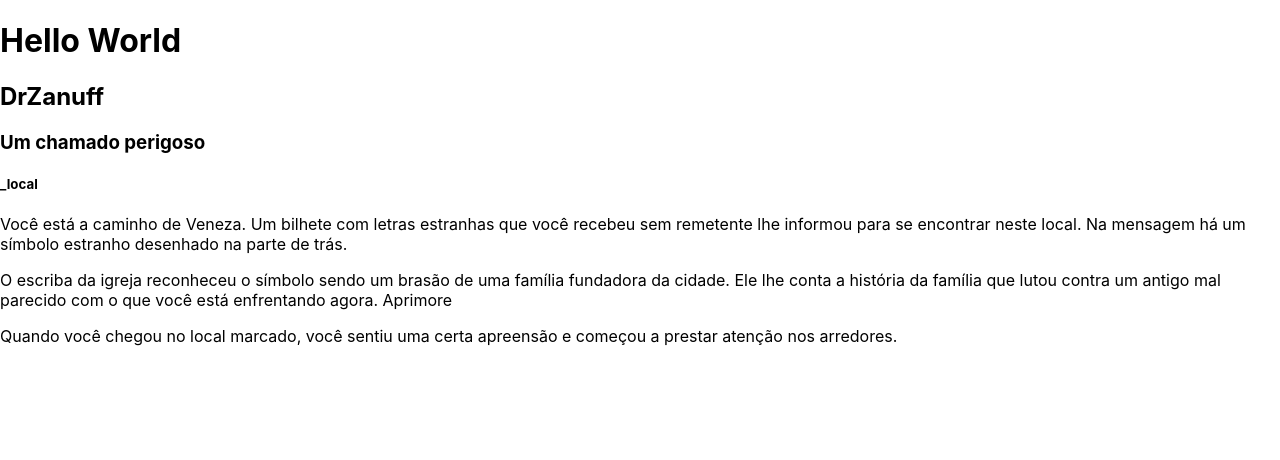
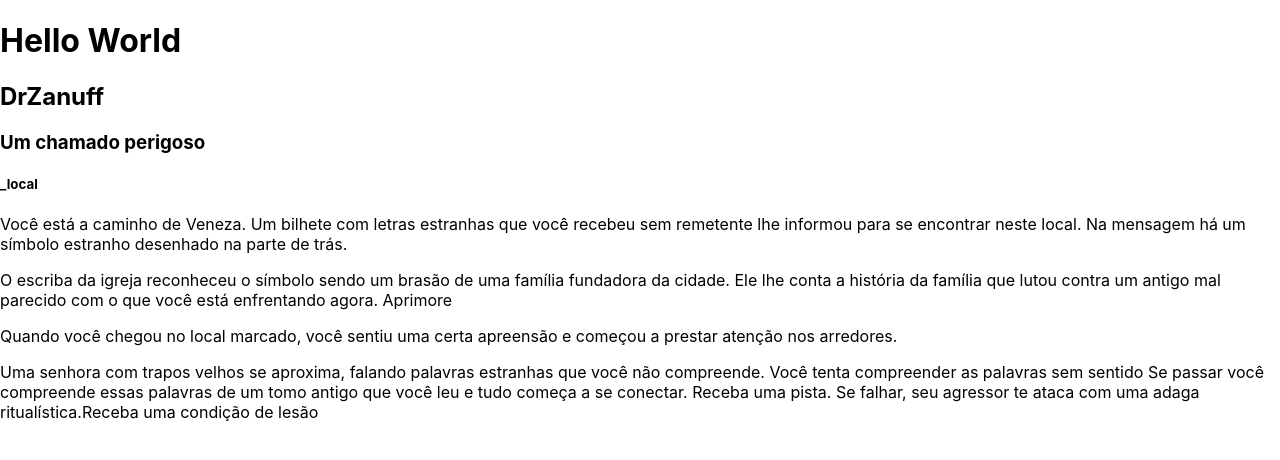
Before and after one commit to DrZanuff/eldritch-horror-random-ecounters, a Next.js app: page / in a window 1280 px wide. Shown: the top 460 px of the page. Built offline with nearby package versions, Linux system fonts and the light colour scheme.

Commit message:
Card 1 fate 1

```diff
--- a/src/components/myJs.js
+++ b/src/components/myJs.js
@@ -159,10 +159,119 @@ export function superEval(lang = 'en-us', local = 'sanFran') {
 
     append(options[lang])
 
-    shuffle([fate1, fate2, fate3])()
+    shuffle([fate1])()
   }
 
-  function fate1() {}
+  function fate1() {
+    const person = shuffle([
+      {
+        'pt-br': 'Uma figura encapuzada',
+        'en-us': 'A hooded figure',
+      },
+      {
+        'pt-br': 'Um homen com olhos estranhos',
+        'en-us': 'a man with strange eyes',
+      },
+      {
+        'pt-br': 'Uma senhora com trapos velhos',
+        'en-us': 'A lady with old rags',
+      },
+    ])
+
+    const omen = shuffle([
+      {
+        'pt-br': 'de um sonho que você teve',
+        'en-us': 'of a dream you had',
+      },
+      {
+        'pt-br': 'de um tomo antigo que você leu ',
+        'en-us': 'from an old tome you read ',
+      },
+    ])
+
+    const reward = shuffle([
+      {
+        'pt-br': 'Receba uma pista',
+        'en-us': 'Receive a clue',
+      },
+      {
+        'pt-br': 'Aprimore uma proficiência da sua escolha',
+        'en-us': 'Improve a skill of your choice',
+      },
+      {
+        'pt-br': 'Ganhe um feitiço',
+        'en-us': 'Win a spell',
+      },
+    ])
+
+    const succses = {
+      'pt-br': `Se passar você compreende essas palavras ${omen[lang]} e tudo começa a se conectar. ${reward[lang]}.`,
+      'en-us': `If you pass you understand these words ${omen[lang]} and everything starts to connect. ${reward[lang]}.`,
+    }
+
+    const consequence1 = shuffle([
+      {
+        'pt-br': 'Perca 1 vida',
+        'en-us': 'Lose 1 life',
+      },
+      {
+        'pt-br': 'Receba uma condição de lesão',
+        'en-us': 'Receive an Injury Condition',
+      },
+      {
+        'pt-br': 'Remova um aprimoramento',
+        'en-us': 'Remove an improvement',
+      },
+    ])
+
+    const consequence2 = shuffle([
+      {
+        'pt-br': 'perca 1 de sanidade',
+        'en-us': 'lose 1 sanity',
+      },
+      {
+        'pt-br': 'avance a Perdição em 1',
+        'en-us': 'advance Doom by 1',
+      },
+    ])
+
+    const weapon = shuffle([
+      {
+        'pt-br': 'uma adaga ritualística',
+        'en-us': 'a ritualistic dagger',
+      },
+      {
+        'pt-br': 'uma espada mágica',
+        'en-us': 'a magic sword',
+      },
+      {
+        'pt-br': 'um feitiço profano',
+        'en-us': 'an unholy spell',
+      },
+    ])
+
+    const failure = shuffle([
+      {
+        'pt-br': `Se falhar, seu agressor te ataca com ${weapon[lang]}.${consequence1[lang]}`,
+        'en-us': `If you fail, your aggressor attacks you with ${weapon[lang]}.${consequence1[lang]}`,
+      },
+      {
+        'pt-br': '',
+        'en-us': '',
+      },
+      {
+        'pt-br': `Se falhar, estas palavras prenunciam algo muito ruim que está para acontecer, ${consequence2[lang]}.`,
+        'en-us': `If you fail, these words portend something very bad is about to happen, ${consequence2[lang]}.`,
+      },
+    ])
+
+    const options = {
+      'pt-br': `${person[lang]} se aproxima, falando palavras estranhas que você não compreende. Você tenta compreender as palavras sem sentido <span class="icon observation" /> \n\n ${succses[lang]} \n\n ${failure[lang]}`,
+      'en-us': `${person[lang]} approaches, speaking strange words you don\`t understand. You try to understand the nonsense words <span class="icon observation" /> \n\n ${succses[lang]} \n\n ${failure[lang]}`,
+    }
+
+    append(options[lang])
+  }
 
   function fate2() {}
 
```
